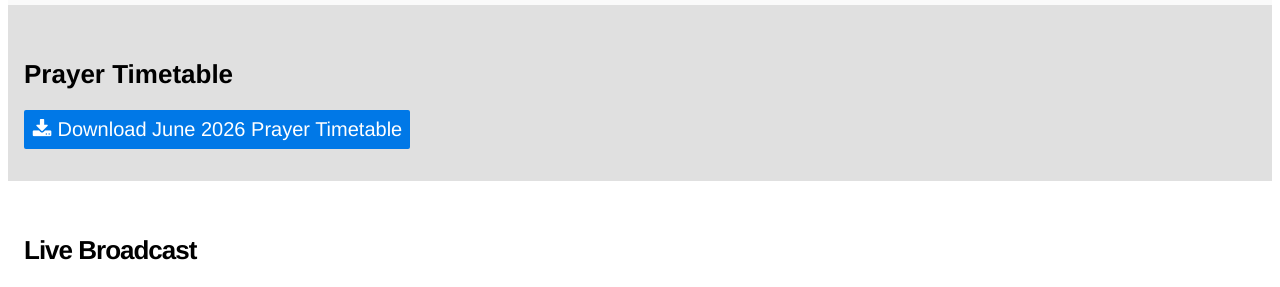
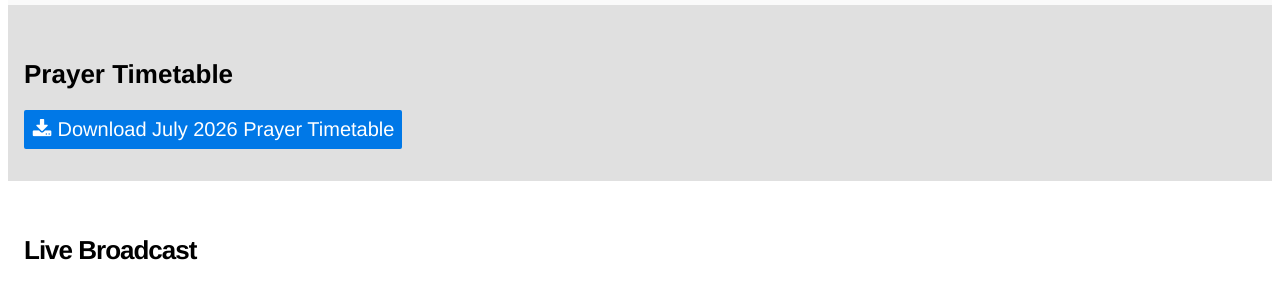
Before and after one commit to ecclesmosque/ecclesmosque.github.io, a Jekyll site: the page built from _pages/home.md, in a window 1280 px wide. Shown: the part 217-504 px from the top of the page. Built offline with Jekyll 4.4.1, drawn with Linux system fonts in a browser that asks for light colours; grey boxes are pictures that could not be loaded.

Commit message:
Add July 2026 entry to timetable

```diff
--- a/_data/timetable.yml
+++ b/_data/timetable.yml
@@ -1,3 +1,7 @@
+- id: 2026-07
+  label: July 2026
+  guid: 1ckrj9EqCJbjA9qzJeFcEMb1Pgujukt15
+
 - id: 2026-06
   label: June 2026
   guid: 1XrntX9YOCfh17ItCvXud97-tmTcZRapB
```
